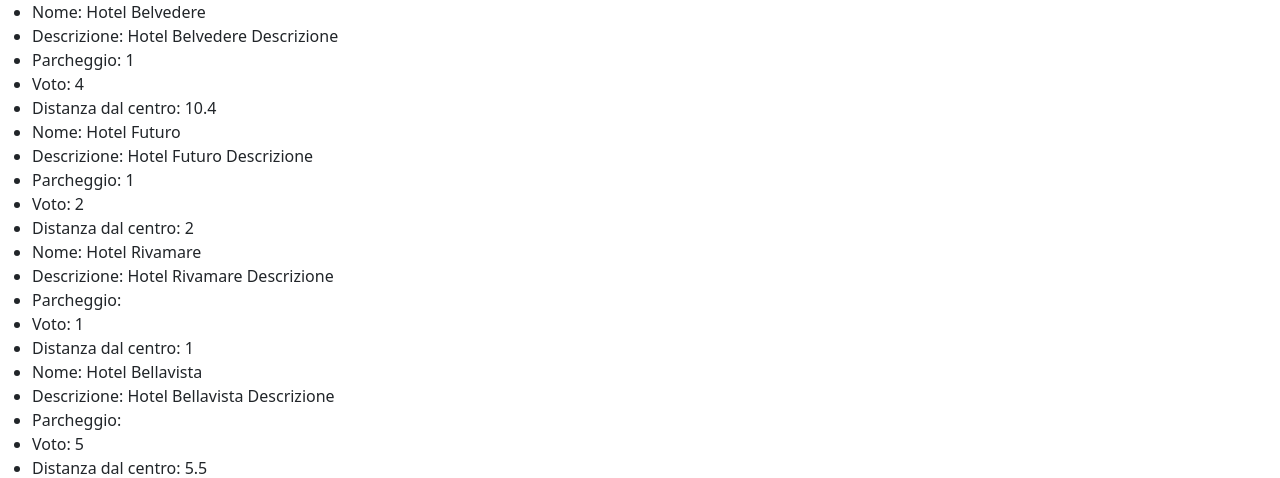
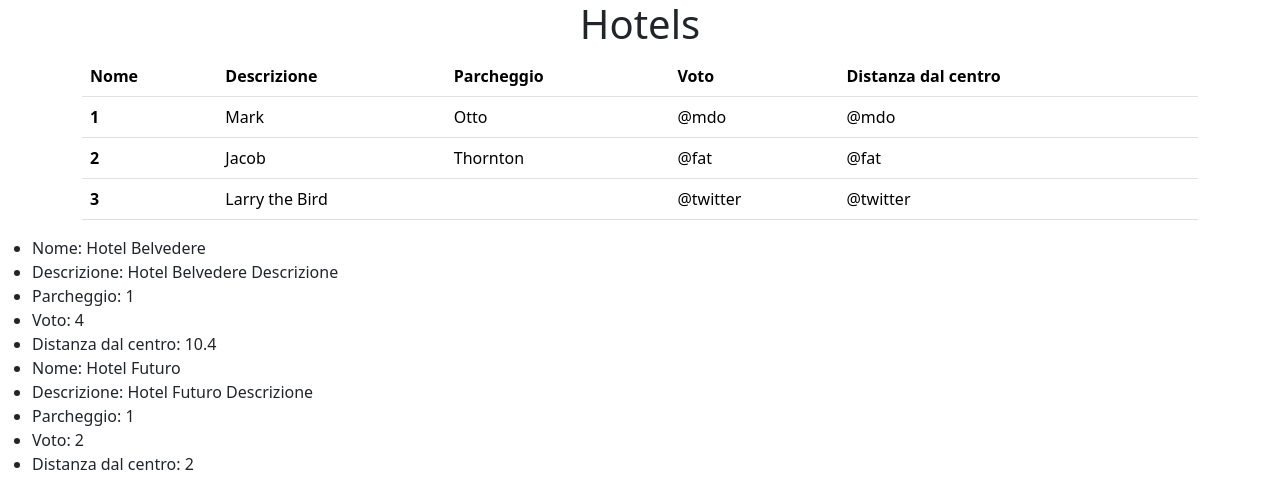
Before and after one commit to fabiomuzzu/php-hotel, a PHP site: page / in a window 1280 px wide. Shown: the top 478 px of the page. Run offline with PHP 8.4, Linux system fonts and the light colour scheme.

Commit message:
starting table

```diff
--- a/index.php
+++ b/index.php
@@ -51,6 +51,48 @@
     <title>Hotels</title>
 </head>
 <body>
+    <div class="container">
+        <div class="row">
+            <div class="col-12">
+                <h1 class="text-center">Hotels</h1>
+            </div>
+            <div class="col-12">
+                <table class="table">
+                    <thead>
+                        <tr>
+                        <th scope="col">Nome</th>
+                        <th scope="col">Descrizione</th>
+                        <th scope="col">Parcheggio</th>
+                        <th scope="col">Voto</th>
+                        <th scope="col">Distanza dal centro</th>
+                        </tr>
+                    </thead>
+                    <tbody>
+                        <tr>
+                        <th scope="row">1</th>
+                        <td>Mark</td>
+                        <td>Otto</td>
+                        <td>@mdo</td>
+                        <td>@mdo</td>
+                        </tr>
+                        <tr>
+                        <th scope="row">2</th>
+                        <td>Jacob</td>
+                        <td>Thornton</td>
+                        <td>@fat</td>
+                        <td>@fat</td>
+                        </tr>
+                        <tr>
+                        <th scope="row">3</th>
+                        <td colspan="2">Larry the Bird</td>
+                        <td>@twitter</td>
+                        <td>@twitter</td>
+                        </tr>
+                    </tbody>
+                </table>
+            </div>
+        </div>
+    </div>
     <ul>
         <?php foreach ($hotels as $hotel) { ?>
             <li>
```
